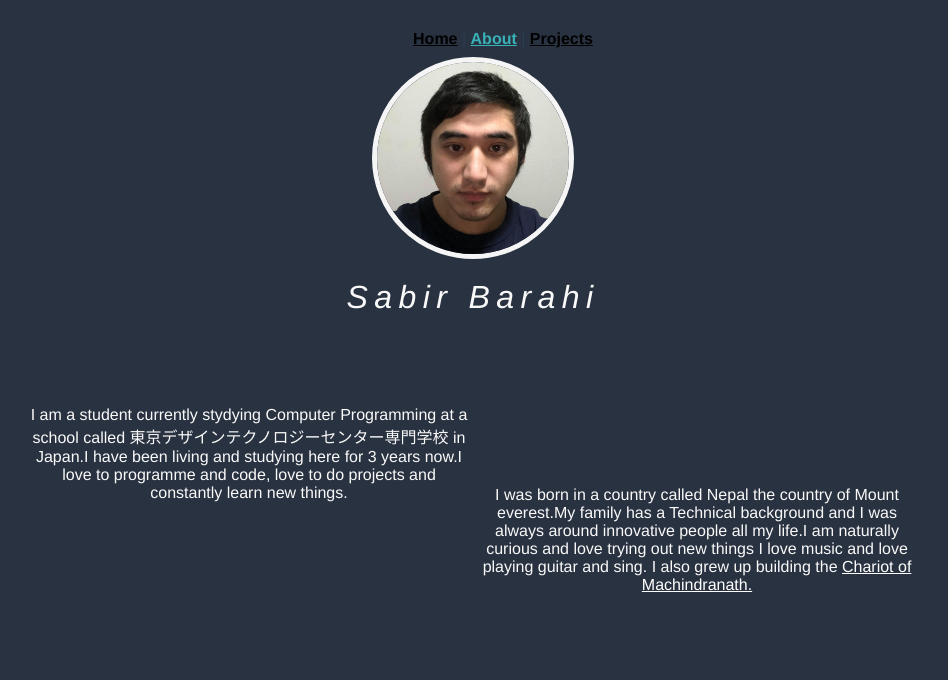
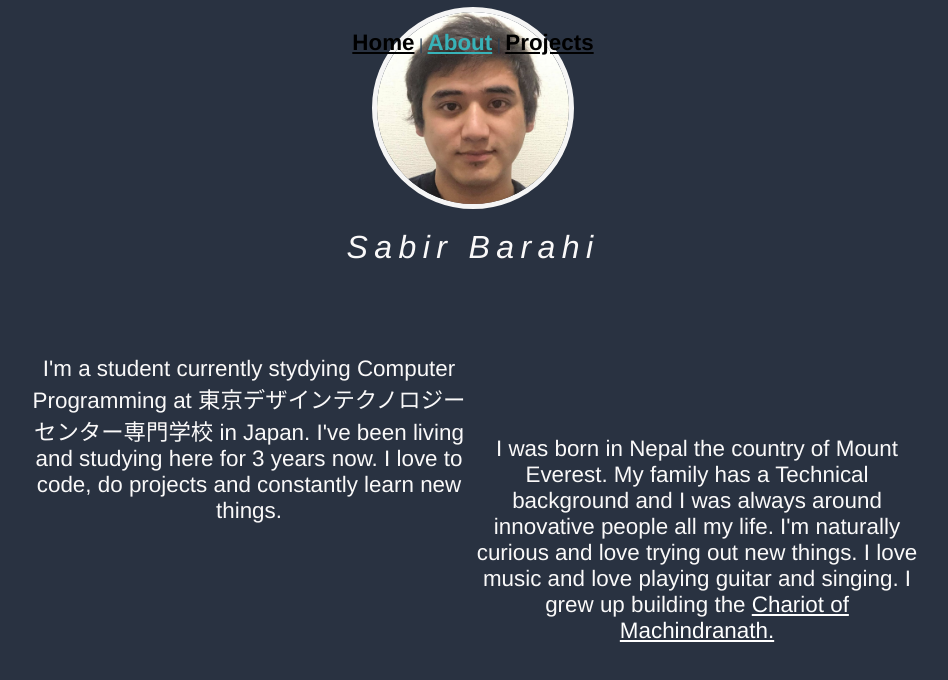
Before and after one commit to barahi/portfolio-sabir, a Vue app: page /about in a window 1280 px wide. Shown: the top 680 px of the page, without its empty margins (167-1115 px from the left). Built offline with nearby package versions, Linux system fonts and the light colour scheme; a small style sheet from the web is missing.

Commit message:
::fixed tyops::

```diff
--- a/src/App.vue
+++ b/src/App.vue
@@ -44,12 +44,14 @@ export default {
 #nav {
   width: 100%;
   position: fixed;
-  padding: 30px;
+  padding-top: 30px;
+  padding-bottom: 15px;
   z-index: 1;
 }
 
 #nav a {
   font-weight: bold;
+  font-size: 1.4em;
   color: black;
 }
 
@@ -57,7 +59,14 @@ export default {
   color: #38B2B8;
 
 }
+@media(max-width:900px){
 
+#nav a {
+
+  font-size: 1em;
+}
+
+}
 
 
 </style>
--- a/src/views/About.vue
+++ b/src/views/About.vue
@@ -6,16 +6,16 @@
       <img src="../assets/pp.jpg" alt="">
     <Test title="Sabir Barahi" >
       <template v-slot:info>
-        <p>I am a student currently stydying Computer Programming at a school called 東京デザインテクノロジーセンター専門学校 in Japan.I have been living and studying here for 3 years now.I love to programme and code,
-          love to do projects and constantly learn new things.
+        <p>I'm a student currently stydying Computer Programming at 東京デザインテクノロジーセンター専門学校 in Japan. I've been living and studying here for 3 years now. I love to code,
+          do projects and constantly learn new things.
         </p>
       </template>
 
 
       <template v-slot:info2>
         <p>
-          I was born in a country called Nepal the country of Mount everest.My family has a Technical background and I was always around innovative people all my life.I am naturally curious and love trying out new things I love music and love playing guitar and sing.
-          I also grew up building the <a href="https://en.wikipedia.org/wiki/Rato_Machindranath_Jatra" style="color:white">Chariot of Machindranath.</a>
+          I was born in Nepal the country of Mount Everest. My family has a Technical background and I was always around innovative people all my life. I'm naturally curious and love trying out new things. I love music and love playing guitar and singing.
+          I grew up building the <a href="https://en.wikipedia.org/wiki/Rato_Machindranath_Jatra" style="color:white">Chariot of Machindranath.</a>
         </p>
       </template>
 
@@ -76,6 +76,12 @@ padding: 20px;
   font-size: 2em;
 
 }
+
+.aboutComponent p{
+
+  font-size: 1.4em;
+
+}
 .aboutComponent img{
   border: 5px whitesmoke solid;
   border-radius:50%;
@@ -86,6 +92,12 @@ padding: 20px;
     visibility: hidden;
   }
 
+.aboutComponent p{
+
+  font-size: 2em;
+
+}
+
 }
 
 @keyframes bounce {
@@ -93,7 +105,7 @@ padding: 20px;
     transform: translateY(-100px);
   }
   50%{
-    transform: translateY(10px);
+    transform: translateY(20px);
   }
   100%{
     transform: translateY(0);
--- a/src/views/Home.vue
+++ b/src/views/Home.vue
@@ -85,5 +85,23 @@ export default {
   justify-content: center;
   align-items: center;
 }
+.component h1{
+  width: 100%;
+}
+
+
+@media(max-width:900px){
+  .component{
+    width: 100%;
+  }
+  .component h1{
+    width: 100%;
+    font-size: 1.7em;
+  }
+  .component p{
+    font-size: 1.2em;
+    margin-top: 10px;
+  }
+}
 
 </style>
--- a/src/views/Projects.vue
+++ b/src/views/Projects.vue
@@ -62,6 +62,11 @@ export default {
 }
 .projects a{
     color: #2c3e50;
+    text-decoration: none;
+    transition: 0.7s ease;
+}
+.projects a:hover{
+    color:white;
 }
 .projects p{
     font-weight: lighter;
@@ -80,7 +85,7 @@ export default {
 .sns{
     right: 300px;
     position: relative;
-    animation: 0.5s slide ease;
+    animation: 1s slide ease;
 }
 .login{
     position: relative;
```
Also changed, not shown: src/assets/pp.jpg.
